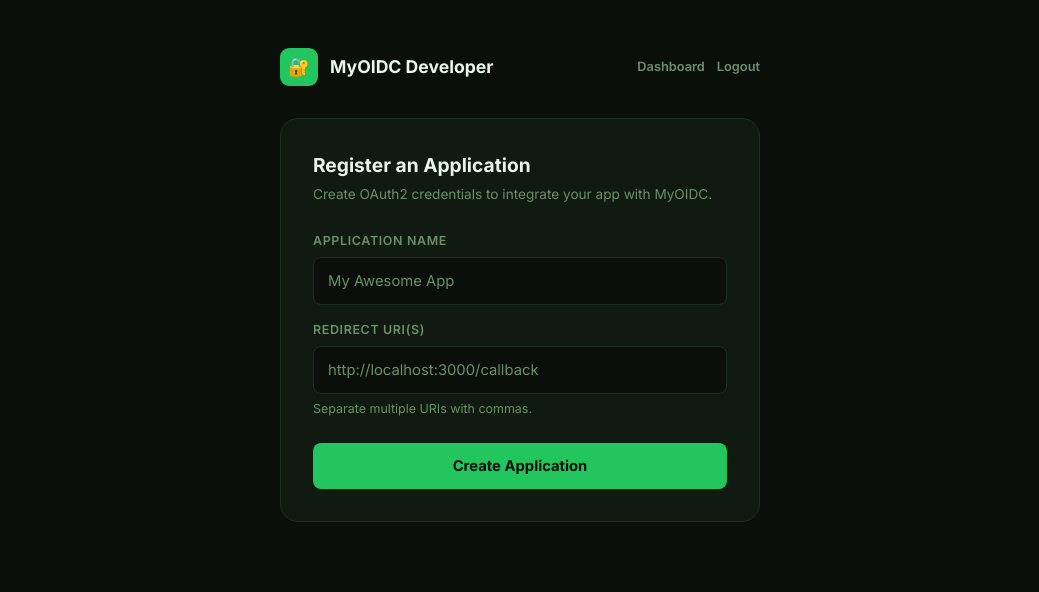
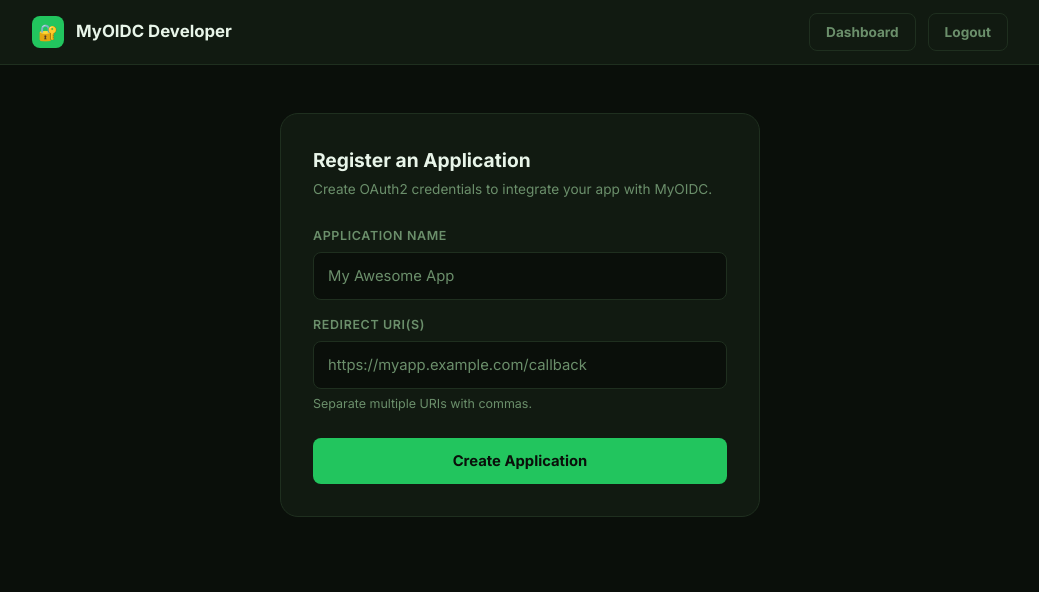
Before and after one commit to AbdulSamad001122/my-oidc, a website: page public/client-registration.html in a window 1280 px wide. Shown: the whole page, without its empty margins (120-1159 px from the left). Drawn offline with nearby package versions, Linux system fonts and the light colour scheme; no server answers.

Commit message:
Removed the all hardcoded localhost url

```diff
--- a/public/client-registration.html
+++ b/public/client-registration.html
@@ -41,20 +41,24 @@
     }
   </script>
 </head>
-<body class="bg-bg text-text font-sans flex justify-center items-start min-h-screen py-12 px-4 antialiased">
+<body class="bg-bg text-text font-sans min-h-screen antialiased">
   <div id="toast-container" class="fixed top-5 right-5 flex flex-col gap-2.5 z-[9999]"></div>
 
-  <div class="w-full max-w-[480px]">
-    <div class="flex items-center justify-between mb-8">
+  <nav class="border-b border-border bg-surface sticky top-0 z-10">
+    <div class="max-w-5xl mx-auto px-6 h-16 flex items-center justify-between">
       <div class="flex items-center gap-3">
-        <div class="w-[38px] h-[38px] bg-green rounded-[9px] flex items-center justify-center text-[1.1rem]">🔐</div>
-        <span class="font-bold text-[1.1rem]">MyOIDC Developer</span>
+        <div class="w-8 h-8 bg-green rounded-lg flex items-center justify-center text-[1rem]">🔐</div>
+        <span class="font-bold text-[1.05rem]">MyOIDC Developer</span>
       </div>
-      <div class="flex gap-3">
-        <a href="/admin.html" class="text-[0.8rem] text-text-muted hover:text-green transition-colors font-semibold">Dashboard</a>
-        <button onclick="logout()" class="text-[0.8rem] text-text-muted hover:text-error transition-colors font-semibold">Logout</button>
+      <div class="flex items-center gap-3">
+        <a href="/admin.html" class="border border-border text-text-muted px-4 py-2 rounded-lg font-bold text-[0.85rem] hover:text-text hover:border-text-muted transition-colors">Dashboard</a>
+        <button onclick="logout()" class="border border-border text-text-muted px-4 py-2 rounded-lg font-bold text-[0.85rem] hover:text-text hover:border-text-muted transition-colors">Logout</button>
       </div>
     </div>
+  </nav>
+
+  <main class="flex justify-center items-start py-12 px-4">
+  <div class="w-full max-w-[480px]">
 
     <div class="bg-surface border border-border rounded-[18px] p-8 mb-6" id="formCard">
       <h1 class="text-[1.2rem] font-bold mb-1">Register an Application</h1>
@@ -66,7 +70,7 @@
         </div>
         <div class="mb-4.5 mt-4">
           <label for="redirectUris" class="block text-[0.78rem] font-semibold text-text-muted uppercase tracking-wider mb-1.5">Redirect URI(s)</label>
-          <input type="text" id="redirectUris" placeholder="http://localhost:3000/callback" required class="w-full py-3 px-3.5 border border-border rounded-lg bg-bg text-text text-[0.925rem] transition-colors duration-150 focus:outline-none focus:border-green placeholder:text-text-muted">
+          <input type="text" id="redirectUris" placeholder="https://myapp.example.com/callback" required class="w-full py-3 px-3.5 border border-border rounded-lg bg-bg text-text text-[0.925rem] transition-colors duration-150 focus:outline-none focus:border-green placeholder:text-text-muted">
           <div class="text-[0.78rem] text-text-muted mt-1.5">Separate multiple URIs with commas.</div>
         </div>
         <button type="submit" class="w-full py-3 bg-green text-[#0a0f0a] border-none rounded-lg text-[0.925rem] font-bold cursor-pointer transition-all duration-150 hover:bg-green-dim active:scale-98 disabled:opacity-55 disabled:cursor-not-allowed mt-6 flex items-center justify-center gap-2" id="createBtn">Create Application</button>
@@ -123,6 +127,7 @@
       </div>
     </div>
   </div>
+  </main>
 
   <script>
     async function checkAuth() {
--- a/src/utils/auth.utils.js
+++ b/src/utils/auth.utils.js
@@ -3,7 +3,7 @@ import JWT from "jsonwebtoken";
 import { PRIVATE_KEY, PUBLIC_KEY } from "./cert.js";
 
 const PORT = process.env.PORT ?? 8000;
-export const ISSUER = `http://localhost:${PORT}`;
+export const ISSUER = process.env.ISSUER_URL || (process.env.VERCEL_URL ? `https://${process.env.VERCEL_URL}` : `http://localhost:${PORT}`);
 
 export const hashPassword = (password, salt) => {
   return crypto.createHash("sha256").update(password + salt).digest("hex");
```
Also changed, not shown: public/admin.html (+1 -1 lines), public/demo.html (+2 -2 lines), public/docs.html (+6 -6 lines).
